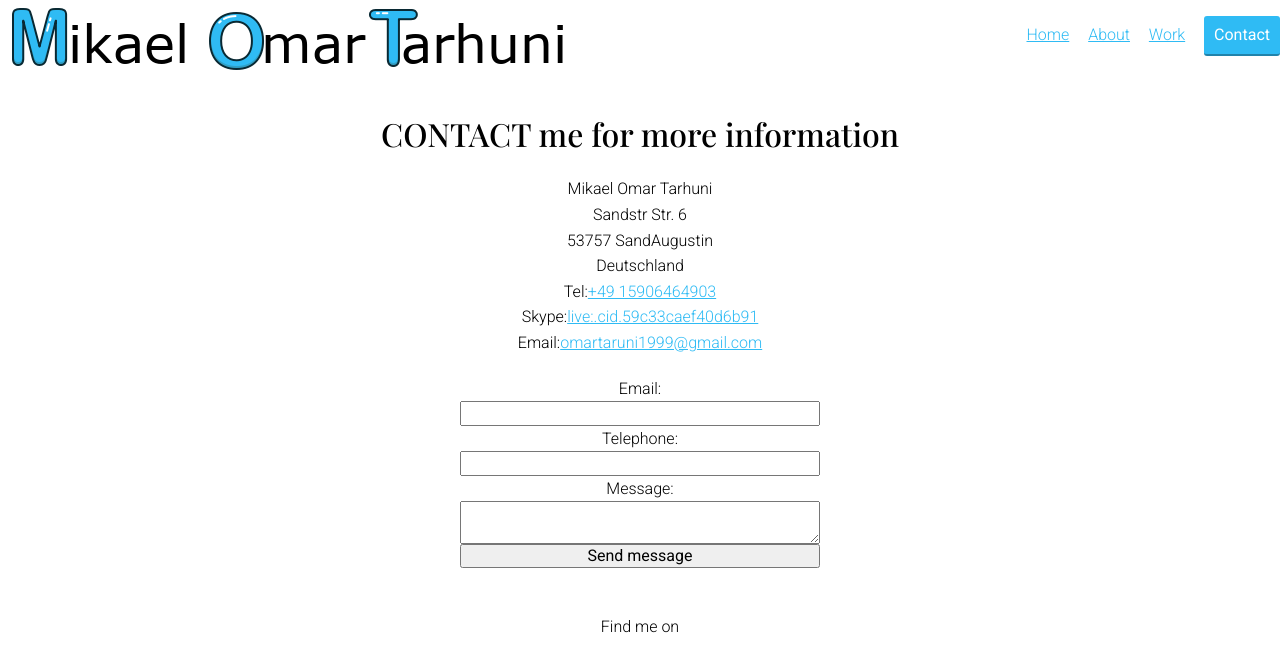
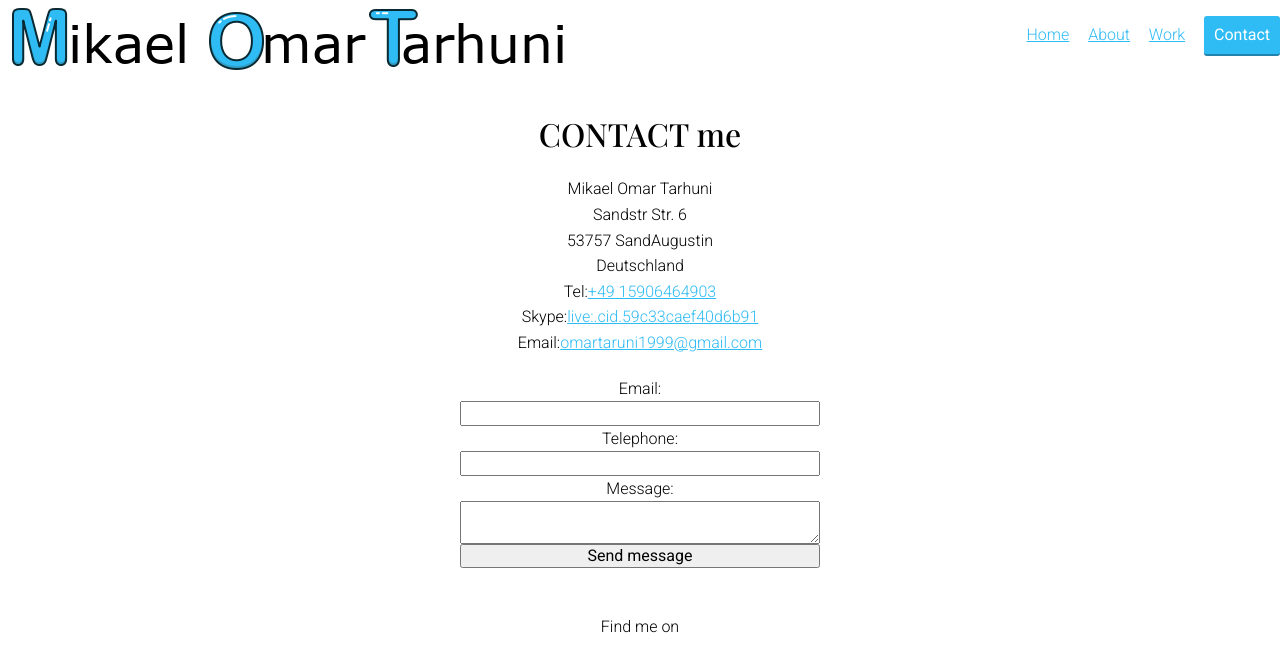
Before and after one commit to MikaelOmarTarhuni/Mikael-s_Project, a plain HTML site: page contact.html in a window 1280 px wide. Shown: the top 653 px of the page. Drawn offline with nearby package versions, Linux system fonts and the light colour scheme; a web font is replaced by a local one.

Commit message:
Revert "Update contact.html"
This reverts commit dfac6d8ff61d4ab997a00575f3e62bf9388abf90.

```diff
--- a/contact.html
+++ b/contact.html
@@ -37,7 +37,7 @@
 
         <div class="contact_me">
             <div>
-                <h1>CONTACT me for more information</h1>
+                <h1>CONTACT me</h1>
             </div>
             Mikael Omar Tarhuni
             <br>
```
